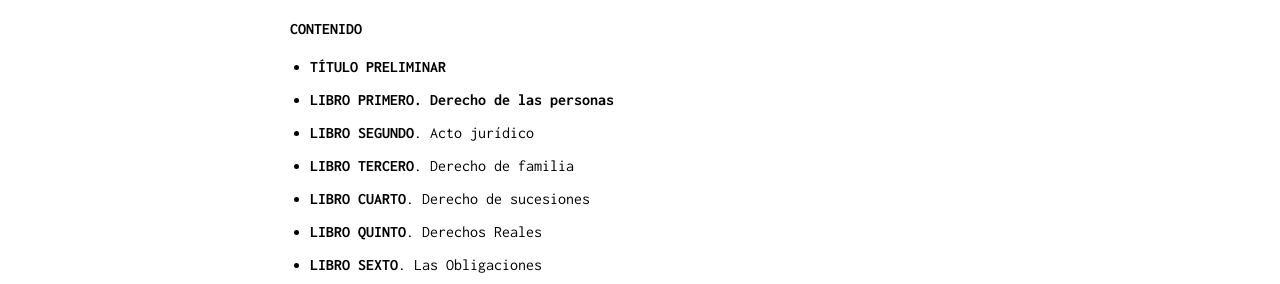
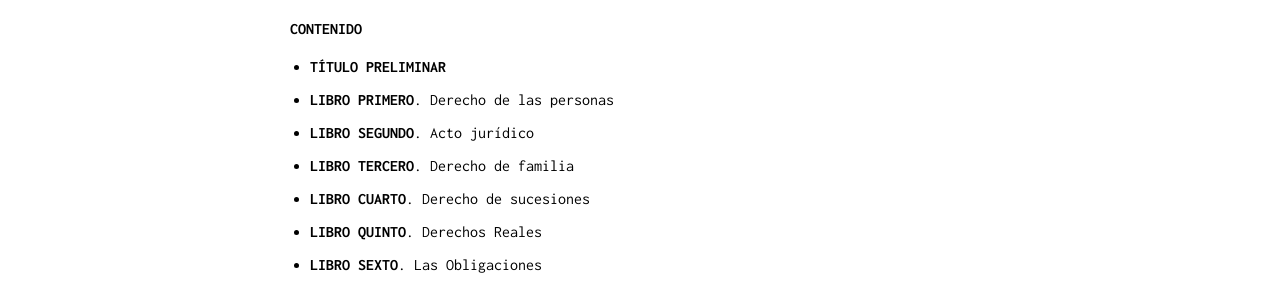
Before and after one commit to actio1680/actio1680.github.io, a Jekyll site: the page built from paginas/cc1984.md, in a window 1280 px wide and 900 px high. Shown: the part 252-536 px from the top of the window. Built offline with Jekyll 4.4.1, drawn with Linux system fonts in a browser that asks for light colours; our own code applies the rules of GitHub Pages for plain Markdown files.

Commit message:
Update cc1984.md

```diff
--- a/paginas/cc1984.md
+++ b/paginas/cc1984.md
@@ -9,7 +9,7 @@ Se promulgo el 24 de julio de 1984, mediante [Decreto Legislativo 295](https://g
 
 - **TÍTULO PRELIMINAR**
 
-- **LIBRO PRIMERO. Derecho de las personas**
+- **LIBRO PRIMERO**. Derecho de las personas
 
 - **LIBRO SEGUNDO**. Acto jurídico
 
```
